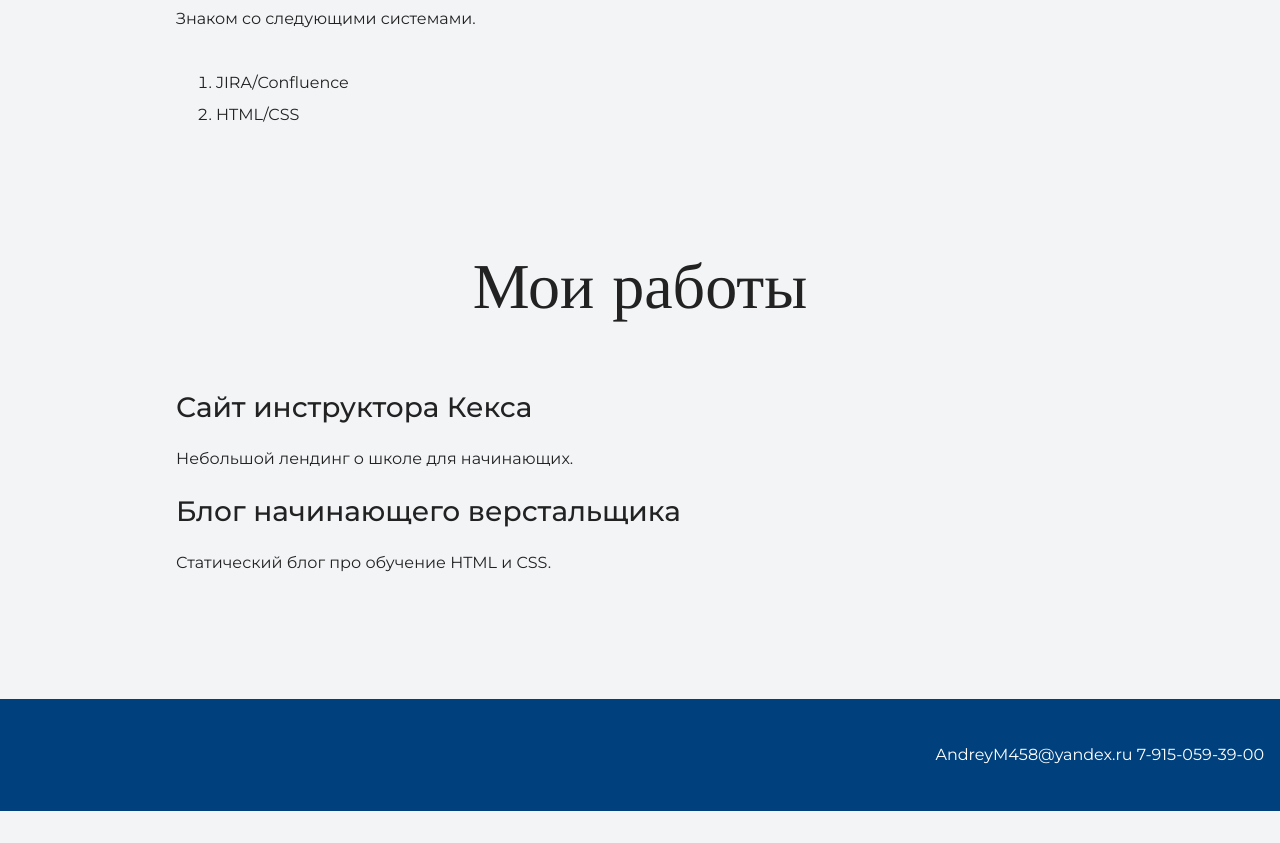
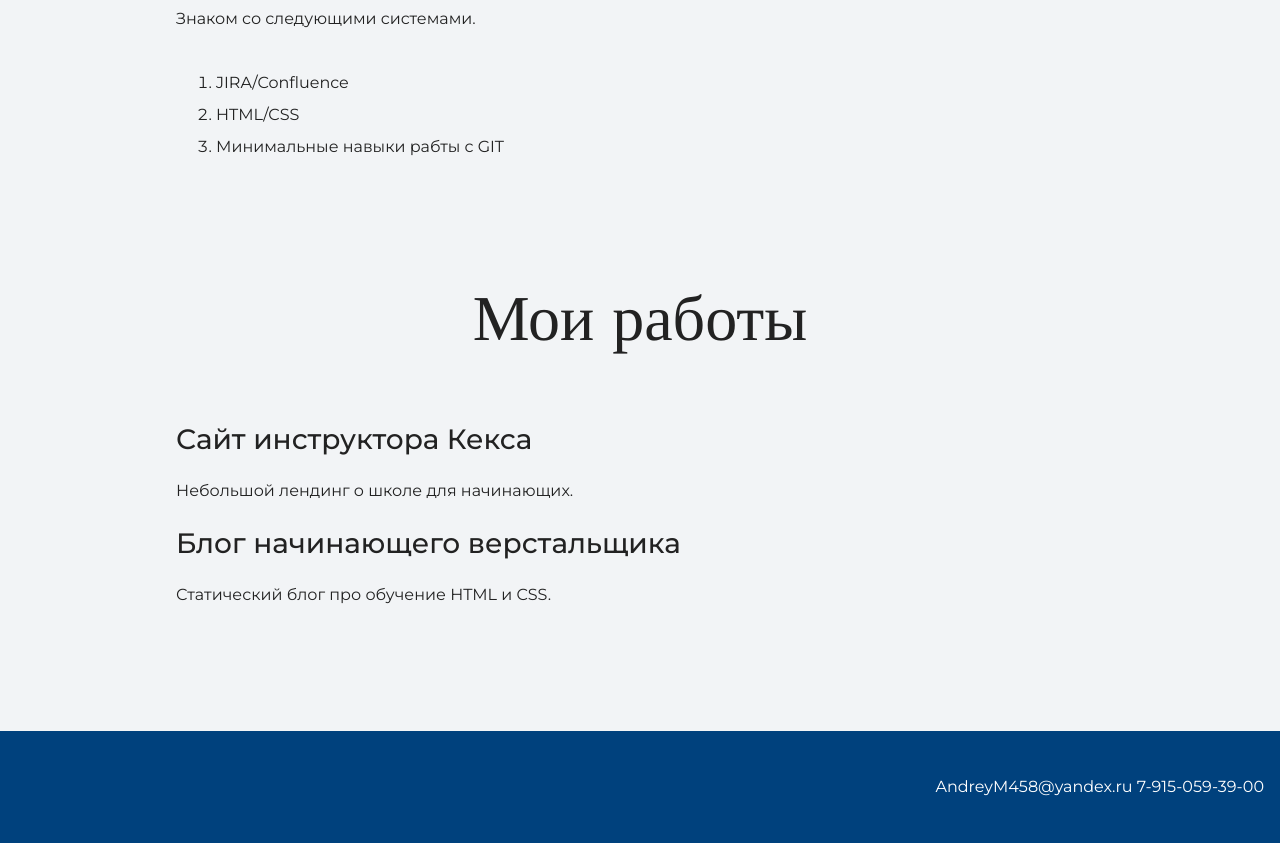
Before and after one commit to BroDrew/Projects, a plain HTML site: page index.html in a window 1280 px wide. Shown: the part 1593-2436 px from the top of the page. Before the commit the page ends 2404 px from the top, so only its background shows below. Drawn offline with nearby package versions, Linux system fonts and the light colour scheme.

Commit message:
Добавил навык

```diff
--- a/index.html
+++ b/index.html
@@ -39,6 +39,7 @@
         <ol>
           <li>JIRA/Confluence</li>
           <li>HTML/CSS</li>
+          <li>Минимальные навыки рабты с GIT</li>
         </ol>
       </div>
     </section>
```
